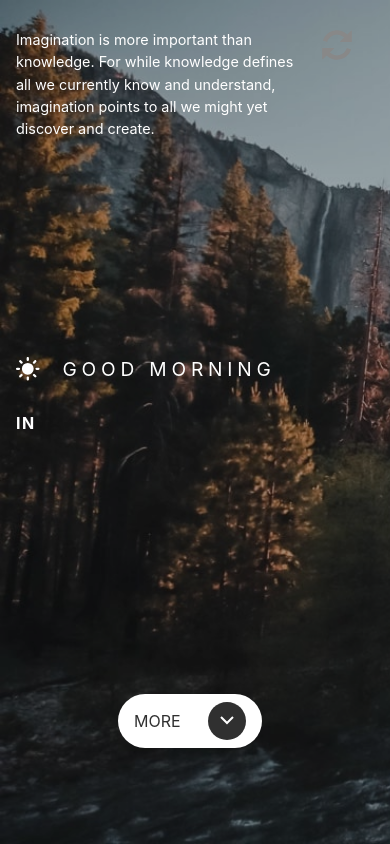
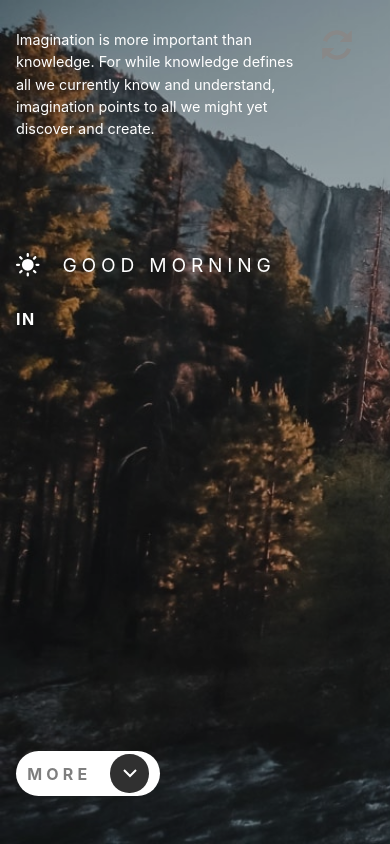
Before and after one commit to chiomaubaezuonu/clock-app, a React (Create React App) app: page / in a window 390 px wide. Built offline with nearby package versions, Linux system fonts and the light colour scheme; no server answers.

Commit message:
Styled the switch for mobile.

```diff
--- a/src/App.css
+++ b/src/App.css
@@ -210,6 +210,13 @@ h2 {
   justify-content: center;
   align-items: center;
 }
+.more-text{
+  letter-spacing: 0.26rem;
+  font-weight: 700;
+  font-size: 1rem;
+  opacity: .5;
+  color: #000;
+}
 .downArrow {
   width: 1rem;
   margin: 0.8rem 0.8rem;
@@ -253,7 +260,7 @@ h2 {
   }
 
   .greeting-div {
-    margin-top: 13.5rem;
+    margin-top: 7rem;
     width: 100%;
   }
 
@@ -285,6 +292,13 @@ h2 {
   }
 
 
+.more-switch{
+  bottom: 0;
+  left: 1rem;
+  right: 5rem;
+  bottom: 3rem;
+  padding: 1.4rem 0.7rem;
+}
 
   .additional-data {
     display: flex;
--- a/src/App.tsx
+++ b/src/App.tsx
@@ -101,7 +101,7 @@ function App() {
           <p className='timezone'>IN {timeZone}</p>
         </div>
         <div className='more-switch'>
-          <p style={{ color: '#303030' }}>{`${more ? 'LESS' : 'MORE'}`}</p>
+          <p className='more-text'>{`${more ? 'LESS' : 'MORE'}`}</p>
           <div className='arrow-div'>
             {/* <img src={arrowDown} className='downArrow' onClick={() => setMore(!more)} alt='down arrow' style={{ rotate: `${more ? '0' : '180deg'} transition: .5s;` }} /> */}
             <img src={arrowDown} className={` ${more? 'rotate' : ''}`} onClick={() => setMore(!more)} alt='down arrow' />
```
